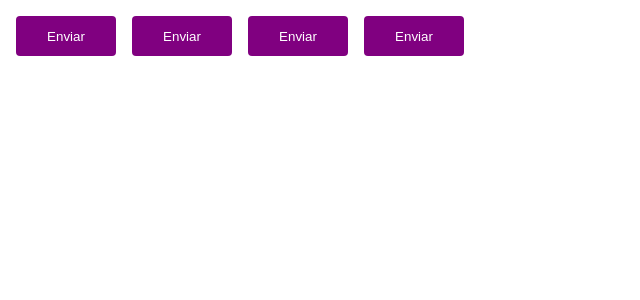
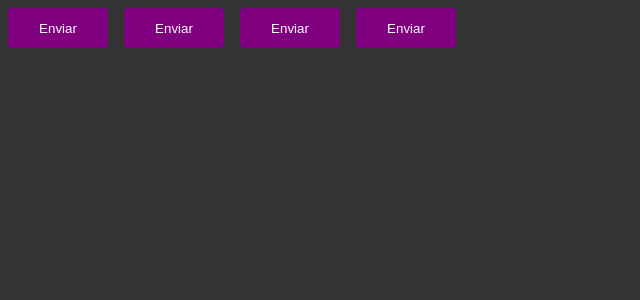
Before and after one commit to Michael-Andryeer/Pomodoro, a React (Vite) app in the folder pomodoro/: page / in a window 1280 px wide. Shown: the top 300 px of the page, without its empty margins (0-640 px from the left). Built offline with nearby package versions, Linux system fonts and the light colour scheme.

Commit message:
Estilos Globais

```diff
--- a/pomodoro/src/App.tsx
+++ b/pomodoro/src/App.tsx
@@ -1,6 +1,7 @@
 import {ThemeProvider} from 'styled-components'
 import { Button } from "./components/Button";
 import { defaultTheme } from './styles/themes/default';
+import { GlobalStyle } from './styles/global';
 export function App() {
   return (
     <ThemeProvider theme={defaultTheme}>
@@ -8,6 +9,7 @@ export function App() {
       <Button variant="secondary"/>
       <Button variant="success"/>
       <Button/>
+      <GlobalStyle/>
     </ThemeProvider>
   );
 }
--- /dev/null
+++ b/pomodoro/src/styles/global.ts
@@ -0,0 +1,14 @@
+import {createGlobalStyle} from "styled-components";
+
+export const GlobalStyle = createGlobalStyle`
+  * {
+    margin: 0;
+    padding: 0;
+    box-sizing:border-box;
+  }
+
+  body {
+    background: #333;
+    color: #fff;
+  }
+`;
```
